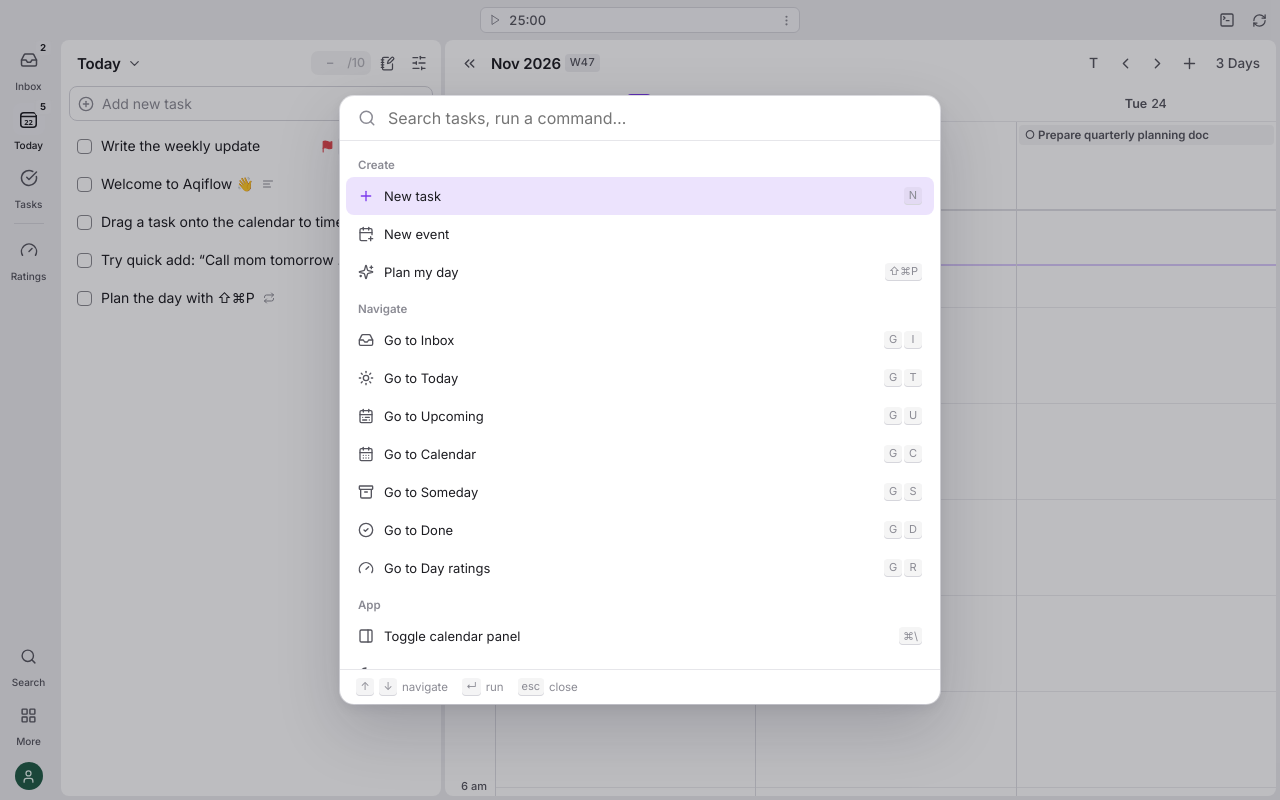
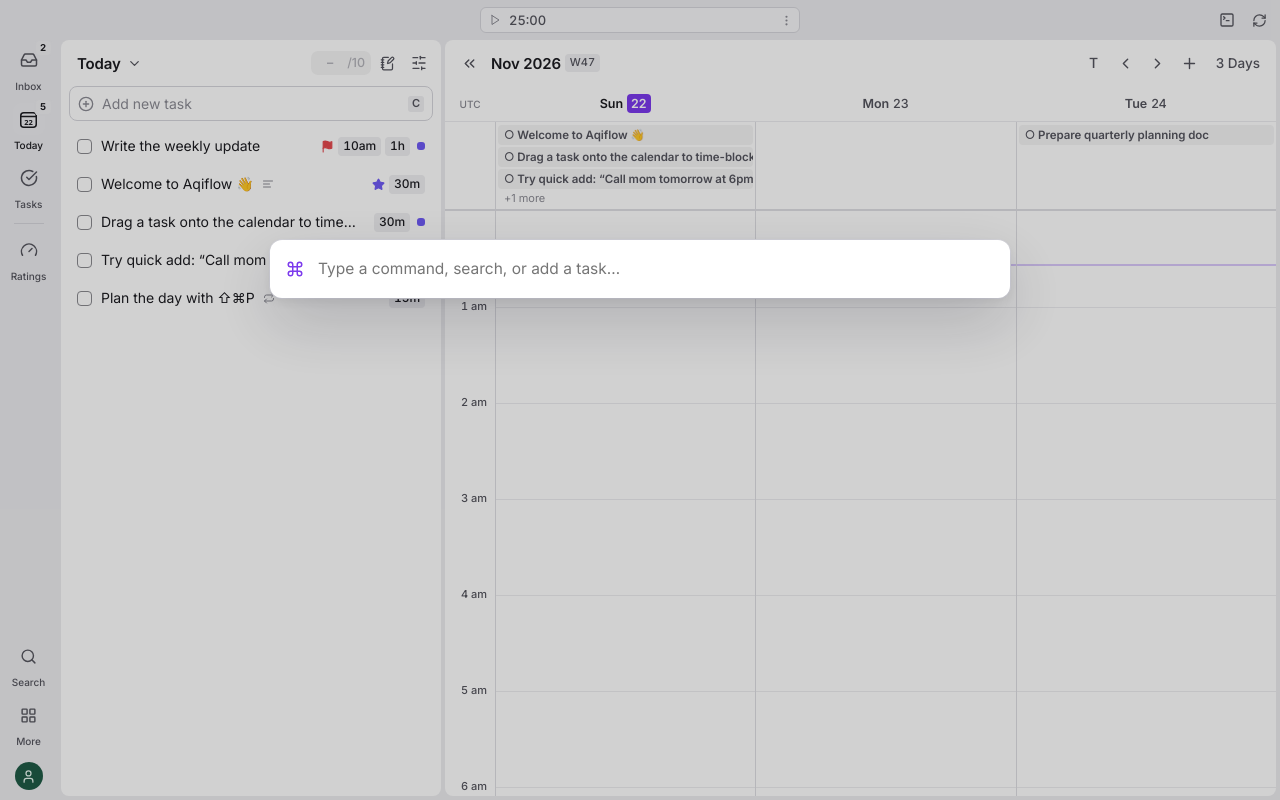
Before and after one commit to alexqise/aqiflow, a React (Vite) app: page / in a window 1280 px wide. Both pictures are taken after typing "Sample" into the empty fields and a click on the button "Search". Built offline with nearby package versions, Linux system fonts and the light colour scheme.

Commit message:
Add expanding add-task bar with chips and slim command bar

```diff
--- a/src/App.tsx
+++ b/src/App.tsx
@@ -136,6 +136,10 @@ function useKeyboard() {
       if (k === "g") {
         gPending = Date.now();
         return;
+      }
+      if (k === "c" && !s.listHidden && s.view.kind !== "ratings" && s.view.kind !== "calendar" && s.view.kind !== "done") {
+        e.preventDefault();
+        return s.set({ addBarOpen: true });
       }
       if (k === "n" || k === "c") {
         e.preventDefault();
--- a/src/components/CommandBar.tsx
+++ b/src/components/CommandBar.tsx
@@ -1,4 +1,4 @@
-import { Search } from "lucide-react";
+import { Command } from "lucide-react";
 import { useEffect, useMemo, useRef, useState } from "react";
 import { scheduleFor } from "../actions";
 import { relativeDay, todayStr } from "../dates";
@@ -34,6 +34,8 @@ function score(text: string, q: string): number {
 export function CommandBar() {
   const [q, setQ] = useState("");
   const [active, setActive] = useState(0);
+  // The bar stays a single line until you type or press ↓.
+  const [browse, setBrowse] = useState(false);
   const listRef = useRef<HTMLDivElement>(null);
   const s = useStore.getState();
   const tasks = useStore((st) => st.tasks);
@@ -138,21 +140,23 @@ export function CommandBar() {
     c.run();
   };
 
+  const showList = query !== "" || browse;
   let lastGroup = "";
   return (
     <div className="overlay" onMouseDown={close}>
-      <div className="modal" onMouseDown={(e) => e.stopPropagation()}>
+      <div className="modal cmd-bar" onMouseDown={(e) => e.stopPropagation()}>
         <div className="cmd-input">
-          <Search size={18} />
+          <Command size={18} className="cmd-mark" />
           <input
             autoFocus
-            placeholder={selected ? `Do something with “${selected.title.slice(0, 40)}”…` : "Search tasks, run a command…"}
+            placeholder={selected ? `Do something with “${selected.title.slice(0, 40)}”…` : "Type a command, search, or add a task…"}
             value={q}
             onChange={(e) => setQ(e.target.value)}
             onKeyDown={(e) => {
               e.stopPropagation();
               if (e.key === "ArrowDown" || (e.ctrlKey && e.key === "n")) {
                 e.preventDefault();
+                if (!showList) return setBrowse(true);
                 setActive((a) => Math.min(results.length - 1, a + 1));
               } else if (e.key === "ArrowUp" || (e.ctrlKey && e.key === "p")) {
                 e.preventDefault();
@@ -166,6 +170,8 @@ export function CommandBar() {
             }}
           />
         </div>
+        {showList && (
+        <>
         <div className="cmd-list" ref={listRef}>
           {results.map((c, i) => {
             const head = c.group !== lastGroup ? c.group : null;
@@ -201,6 +207,8 @@ export function CommandBar() {
             <kbd>esc</kbd> close
           </span>
         </div>
+        </>
+        )}
       </div>
     </div>
   );
--- a/src/components/ListView.tsx
+++ b/src/components/ListView.tsx
@@ -1,10 +1,10 @@
 import type React from "react";
-import { CheckCircle2, ChevronDown, CirclePlus, Inbox, SlidersHorizontal, Sun, Archive, CalendarRange, Hash, Folder, LayoutList } from "lucide-react";
+import { CheckCircle2, ChevronDown, CirclePlus, Hourglass, Inbox, SlidersHorizontal, Sun, Archive, CalendarRange, Hash, Folder, LayoutList } from "lucide-react";
 import { useState } from "react";
-import { formatDuration, todayStr } from "../dates";
+import { addDays, formatDuration, relativeDay, todayStr } from "../dates";
 import { droppedTaskId, isTaskDrag } from "../dnd";
 import { defaultsFor, plannedMinutes, sectionsFor, viewTitle, type Section } from "../selectors";
-import { useStore } from "../store";
+import { useStore, type MenuItem } from "../store";
 import type { Task, View } from "../types";
 import { Composer } from "./Composer";
 import { DayRater } from "./DayRater";
@@ -163,8 +163,20 @@ function SectionBlock({ section, view, compact }: { section: Section; view: View
   );
 }
 
+const DURATIONS = [0, 5, 10, 15, 30, 45, 60, 90, 120];
+
+/** "Add new task" bar that expands in place, with date / duration / project chips. */
 function InlineAdd({ view }: { view: View }) {
-  const [open, setOpen] = useState(false);
+  const open = useStore((s) => s.addBarOpen);
+  const projects = useStore((s) => s.projects);
+  const defaultDuration = useStore((s) => Number(s.settings.defaultDuration) || 30);
+  const [over, setOver] = useState<Partial<Task>>({});
+  const st = useStore.getState;
+  const setOpen = (v: boolean) => {
+    st().set({ addBarOpen: v });
+    if (!v) setOver({});
+  };
+
   if (!open)
     return (
       <button className="add-bar" onClick={() => setOpen(true)}>
@@ -173,17 +185,74 @@ function InlineAdd({ view }: { view: View }) {
         <kbd>C</kbd>
       </button>
     );
+
+  const defaults = { ...defaultsFor(view), ...over };
+  const today = todayStr();
+  const dateLabel = defaults.someday ? "Someday" : defaults.date ? relativeDay(defaults.date) : "No date";
+  const duration = defaults.duration ?? defaultDuration;
+  const project = projects.find((p) => p.id === defaults.projectId);
+
+  const menuAt = (e: React.MouseEvent, items: MenuItem[]) => {
+    const r = e.currentTarget.getBoundingClientRect();
+    st().openMenu(r.left, r.bottom + 4, items);
+  };
+
   return (
     <div className="add-bar-open">
+      <div className="add-row">
+        <CirclePlus size={16} className="add-plus" />
         <Composer
           autoFocus
-        defaults={defaultsFor(view)}
+          placeholder="Task title"
+          defaults={defaults}
           onCancel={() => setOpen(false)}
           onDone={(t, keep) => {
-          if (t) useStore.getState().select(t.id);
+            if (t) st().select(t.id);
             if (!keep) setOpen(false);
           }}
         />
+        <button
+          className="add-chip"
+          title="When"
+          onMouseDown={(e) => e.preventDefault()}
+          onClick={(e) =>
+            menuAt(e, [
+              { label: "Today", icon: "today", onSelect: () => setOver({ ...over, date: today, someday: false }) },
+              { label: "Tomorrow", icon: "tomorrow", onSelect: () => setOver({ ...over, date: addDays(today, 1), someday: false }) },
+              { label: "Someday", icon: "someday", onSelect: () => setOver({ ...over, date: null, someday: true }) },
+              { label: "No date", icon: "inbox", onSelect: () => setOver({ ...over, date: null, someday: false }) },
+            ])
+          }
+        >
+          {dateLabel.length > 3 && dateLabel !== "Someday" && dateLabel !== "No date" ? dateLabel.slice(0, 3) : dateLabel}
+        </button>
+        <button
+          className="add-chip icon"
+          title={`Duration: ${formatDuration(duration) || "none"}`}
+          onMouseDown={(e) => e.preventDefault()}
+          onClick={(e) =>
+            menuAt(
+              e,
+              DURATIONS.map((d) => ({ label: d ? formatDuration(d) : "No estimate", icon: d === duration ? "check" : undefined, onSelect: () => setOver({ ...over, duration: d }) })),
+            )
+          }
+        >
+          {over.duration !== undefined ? formatDuration(duration) || <Hourglass size={12} /> : <Hourglass size={12} />}
+        </button>
+        <button
+          className="add-chip icon"
+          title={project ? `Project: ${project.name}` : "Project"}
+          onMouseDown={(e) => e.preventDefault()}
+          onClick={(e) =>
+            menuAt(e, [
+              { label: "No project", icon: !project ? "check" : undefined, onSelect: () => setOver({ ...over, projectId: null }) },
+              ...projects.map((p) => ({ label: p.name, icon: p.id === project?.id ? "check" : "project", onSelect: () => setOver({ ...over, projectId: p.id }) })),
+            ])
+          }
+        >
+          {project ? <span className="dot" style={{ background: project.color }} /> : <Hash size={12} />}
+        </button>
+      </div>
     </div>
   );
 }
--- a/src/store.ts
+++ b/src/store.ts
@@ -64,6 +64,8 @@ interface State {
   rightPanel: boolean;
   /** Task list panel collapsed (calendar takes the full width). */
   listHidden: boolean;
+  /** Inline "Add new task" bar expanded in the task panel. */
+  addBarOpen: boolean;
   calDate: string;
   calMode: CalendarMode;
   panelDate: string;
@@ -162,6 +164,7 @@ export const useStore = create<State>((set, get) => {
     shortcutsOpen: false,
     rightPanel: true,
     listHidden: false,
+    addBarOpen: false,
     calDate: todayStr(),
     calMode: "3day",
     panelDate: todayStr(),
--- a/src/styles.css
+++ b/src/styles.css
@@ -3125,3 +3125,93 @@ body {
 .now-label {
   text-transform: lowercase;
 }
+
+.add-row {
+  display: flex;
+  flex-wrap: wrap;
+  align-items: center;
+  gap: 6px;
+}
+.add-row .add-plus {
+  color: var(--text-3);
+  flex: none;
+}
+.add-row > input {
+  flex: 1;
+  min-width: 80px;
+}
+.add-row .token-row {
+  order: 10;
+  width: 100%;
+  margin: 4px 0 0 22px;
+  min-height: 0;
+}
+.add-row .token-row .hint {
+  display: none;
+}
+.add-chip {
+  height: 20px;
+  min-width: 22px;
+  padding: 0 6px;
+  border-radius: 4px;
+  background: var(--chip);
+  color: var(--text-2);
+  font-size: 12px;
+  font-weight: 500;
+  display: inline-flex;
+  align-items: center;
+  justify-content: center;
+  gap: 4px;
+}
+.add-chip.icon {
+  padding: 0 5px;
+}
+.add-chip:hover {
+  color: var(--text);
+}
+.add-chip .dot {
+  width: 9px;
+  height: 9px;
+  border-radius: 3px;
+}
+.add-bar-open {
+  background: var(--bg);
+  border-color: var(--border-strong);
+  padding: 7px 8px;
+}
+.add-bar-open:focus-within {
+  border-color: var(--text-4);
+}
+
+/* command bar: one slim line until you type */
+.overlay:has(.cmd-bar) {
+  background: rgba(0, 0, 0, 0.18);
+}
+.modal.cmd-bar {
+  width: 740px;
+  margin-top: 30vh;
+  border-radius: 12px;
+  box-shadow: var(--shadow-lg), 0 0 0 1px var(--border-strong);
+}
+.cmd-bar .cmd-input {
+  height: 58px;
+  padding: 0 18px 0 16px;
+  gap: 12px;
+  border-bottom: 0;
+}
+.cmd-bar .cmd-input input {
+  font-size: 15.5px;
+}
+.cmd-bar .cmd-mark {
+  color: var(--accent);
+}
+.cmd-bar .cmd-list {
+  border-top: 1px solid var(--border);
+  max-height: 46vh;
+}
+.cmd-bar .cmd-item.active {
+  background: var(--bg-active);
+}
+.cmd-bar .cmd-item.active svg {
+  color: var(--text);
+}
```
Lines whose indentation alone changed are shown as unchanged.
